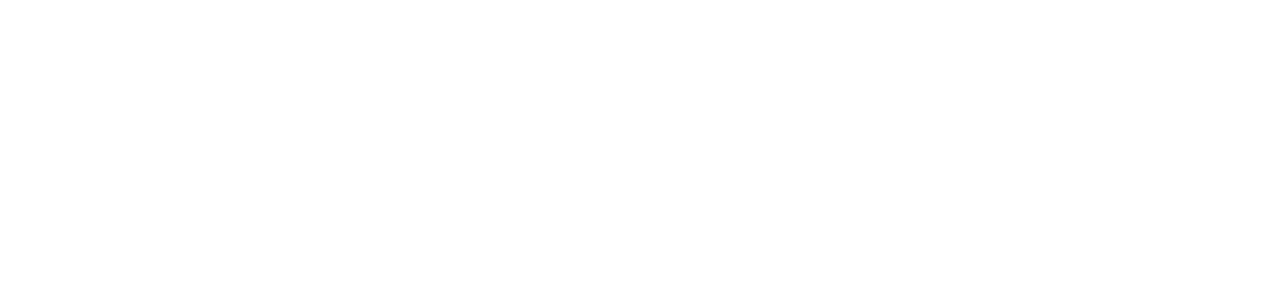
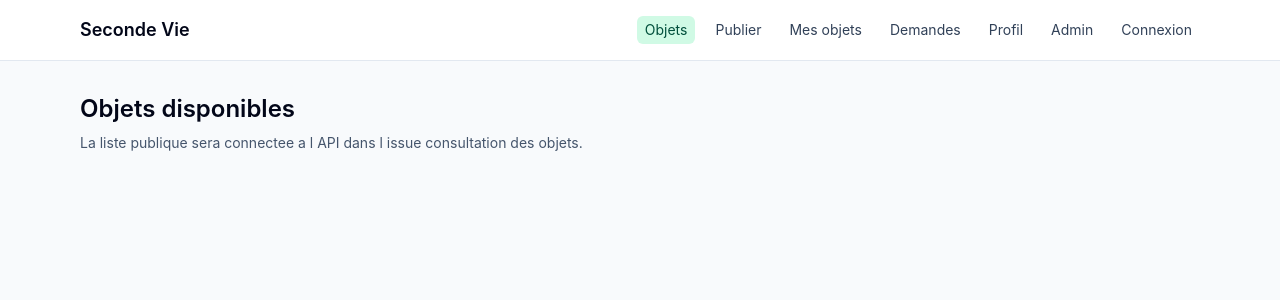
Before and after one commit to bastienpog/seconde-vie, a React (Vite) app in the folder frontend/: page / in a window 1280 px wide. Shown: the top 300 px of the page. Built offline with nearby package versions, Linux system fonts and the light colour scheme.

Commit message:
feat(frontend): add react router application shell

```diff
--- a/frontend/src/App.tsx
+++ b/frontend/src/App.tsx
@@ -1,4 +1,7 @@
+import { AppRouter } from './routes/AppRouter.tsx'
+
 function App() {
-  return <></>;
+  return <AppRouter />
 }
-export default App;
+
+export default App
--- /dev/null
+++ b/frontend/src/components/ui/PageTitle.tsx
@@ -0,0 +1,13 @@
+type PageTitleProps = {
+  title: string
+  description?: string
+}
+
+export function PageTitle({ title, description }: PageTitleProps) {
+  return (
+    <div className="mb-6">
+      <h1 className="text-2xl font-semibold text-slate-950">{title}</h1>
+      {description !== undefined && <p className="mt-2 text-sm text-slate-600">{description}</p>}
+    </div>
+  )
+}
--- /dev/null
+++ b/frontend/src/features/admin/pages/AdminPage.tsx
@@ -0,0 +1,10 @@
+import { PageTitle } from '../../../components/ui/PageTitle.tsx'
+
+export function AdminPage() {
+  return (
+    <PageTitle
+      description="Gestion minimale des categories et des objets a moderer."
+      title="Administration"
+    />
+  )
+}
--- /dev/null
+++ b/frontend/src/features/auth/pages/LoginPage.tsx
@@ -0,0 +1,13 @@
+import { Link } from 'react-router'
+import { PageTitle } from '../../../components/ui/PageTitle.tsx'
+
+export function LoginPage() {
+  return (
+    <>
+      <PageTitle description="Le formulaire sera ajoute dans l issue auth frontend." title="Connexion" />
+      <Link className="text-sm font-medium text-emerald-700 hover:text-emerald-900" to="/register">
+        Creer un compte
+      </Link>
+    </>
+  )
+}
--- /dev/null
+++ b/frontend/src/features/auth/pages/RegisterPage.tsx
@@ -0,0 +1,13 @@
+import { Link } from 'react-router'
+import { PageTitle } from '../../../components/ui/PageTitle.tsx'
+
+export function RegisterPage() {
+  return (
+    <>
+      <PageTitle description="Le formulaire sera ajoute dans l issue auth frontend." title="Inscription" />
+      <Link className="text-sm font-medium text-emerald-700 hover:text-emerald-900" to="/login">
+        Deja inscrit ? Se connecter
+      </Link>
+    </>
+  )
+}
--- /dev/null
+++ b/frontend/src/features/items/pages/ItemCreatePage.tsx
@@ -0,0 +1,10 @@
+import { PageTitle } from '../../../components/ui/PageTitle.tsx'
+
+export function ItemCreatePage() {
+  return (
+    <PageTitle
+      description="Le formulaire de publication sera ajoute dans l issue creation d item."
+      title="Publier un objet"
+    />
+  )
+}
--- /dev/null
+++ b/frontend/src/features/items/pages/ItemDetailPage.tsx
@@ -0,0 +1,10 @@
+import { PageTitle } from '../../../components/ui/PageTitle.tsx'
+
+export function ItemDetailPage() {
+  return (
+    <PageTitle
+      description="La fiche detail sera connectee a l API dans l issue consultation des objets."
+      title="Detail de l objet"
+    />
+  )
+}
--- /dev/null
+++ b/frontend/src/features/items/pages/ItemListPage.tsx
@@ -0,0 +1,10 @@
+import { PageTitle } from '../../../components/ui/PageTitle.tsx'
+
+export function ItemListPage() {
+  return (
+    <PageTitle
+      description="La liste publique sera connectee a l API dans l issue consultation des objets."
+      title="Objets disponibles"
+    />
+  )
+}
--- /dev/null
+++ b/frontend/src/features/items/pages/MyItemsPage.tsx
@@ -0,0 +1,10 @@
+import { PageTitle } from '../../../components/ui/PageTitle.tsx'
+
+export function MyItemsPage() {
+  return (
+    <PageTitle
+      description="La gestion des objets personnels sera ajoutee dans une issue dediee."
+      title="Mes objets"
+    />
+  )
+}
--- /dev/null
+++ b/frontend/src/features/loans/pages/LoanRequestsPage.tsx
@@ -0,0 +1,10 @@
+import { PageTitle } from '../../../components/ui/PageTitle.tsx'
+
+export function LoanRequestsPage() {
+  return (
+    <PageTitle
+      description="Les demandes envoyees et recues seront ajoutees dans l issue emprunts."
+      title="Demandes d emprunt"
+    />
+  )
+}
--- /dev/null
+++ b/frontend/src/features/profile/pages/ProfilePage.tsx
@@ -0,0 +1,10 @@
+import { PageTitle } from '../../../components/ui/PageTitle.tsx'
+
+export function ProfilePage() {
+  return (
+    <PageTitle
+      description="La suppression de compte sera ajoutee dans l issue profil."
+      title="Profil"
+    />
+  )
+}
--- /dev/null
+++ b/frontend/src/routes/AppRouter.tsx
@@ -0,0 +1,71 @@
+import type { ReactNode } from 'react'
+import { BrowserRouter, Link, NavLink, Route, Routes } from 'react-router'
+import { AdminPage } from '../features/admin/pages/AdminPage.tsx'
+import { LoginPage } from '../features/auth/pages/LoginPage.tsx'
+import { RegisterPage } from '../features/auth/pages/RegisterPage.tsx'
+import { ItemCreatePage } from '../features/items/pages/ItemCreatePage.tsx'
+import { ItemDetailPage } from '../features/items/pages/ItemDetailPage.tsx'
+import { ItemListPage } from '../features/items/pages/ItemListPage.tsx'
+import { MyItemsPage } from '../features/items/pages/MyItemsPage.tsx'
+import { LoanRequestsPage } from '../features/loans/pages/LoanRequestsPage.tsx'
+import { ProfilePage } from '../features/profile/pages/ProfilePage.tsx'
+
+export function AppRouter() {
+  return (
+    <BrowserRouter>
+      <div className="min-h-screen bg-slate-50 text-slate-950">
+        <header className="border-b border-slate-200 bg-white">
+          <div className="mx-auto flex max-w-6xl items-center justify-between px-4 py-4">
+            <Link className="text-lg font-semibold" to="/">
+              Seconde Vie
+            </Link>
+            <nav className="flex flex-wrap items-center gap-3 text-sm">
+              <NavigationLink to="/">Objets</NavigationLink>
+              <NavigationLink to="/items/new">Publier</NavigationLink>
+              <NavigationLink to="/me/items">Mes objets</NavigationLink>
+              <NavigationLink to="/loans">Demandes</NavigationLink>
+              <NavigationLink to="/profile">Profil</NavigationLink>
+              <NavigationLink to="/admin">Admin</NavigationLink>
+              <NavigationLink to="/login">Connexion</NavigationLink>
+            </nav>
+          </div>
+        </header>
+
+        <main className="mx-auto max-w-6xl px-4 py-8">
+          <Routes>
+            <Route element={<ItemListPage />} path="/" />
+            <Route element={<ItemDetailPage />} path="/items/:id" />
+            <Route element={<ItemCreatePage />} path="/items/new" />
+            <Route element={<MyItemsPage />} path="/me/items" />
+            <Route element={<LoanRequestsPage />} path="/loans" />
+            <Route element={<ProfilePage />} path="/profile" />
+            <Route element={<AdminPage />} path="/admin" />
+            <Route element={<LoginPage />} path="/login" />
+            <Route element={<RegisterPage />} path="/register" />
+          </Routes>
+        </main>
+      </div>
+    </BrowserRouter>
+  )
+}
+
+type NavigationLinkProps = {
+  children: ReactNode
+  to: string
+}
+
+function NavigationLink({ children, to }: NavigationLinkProps) {
+  return (
+    <NavLink
+      className={({ isActive }) =>
+        [
+          'rounded-md px-2 py-1 transition',
+          isActive ? 'bg-emerald-100 text-emerald-900' : 'text-slate-700 hover:bg-slate-100',
+        ].join(' ')
+      }
+      to={to}
+    >
+      {children}
+    </NavLink>
+  )
+}
```
